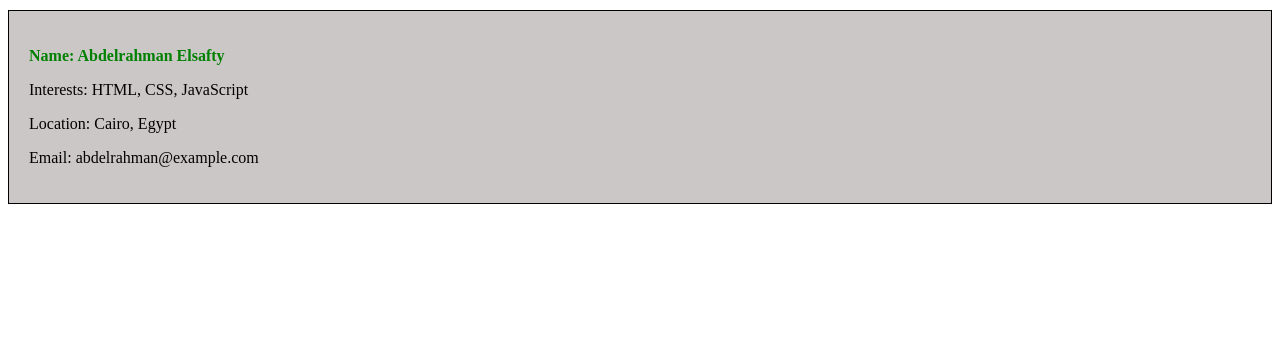
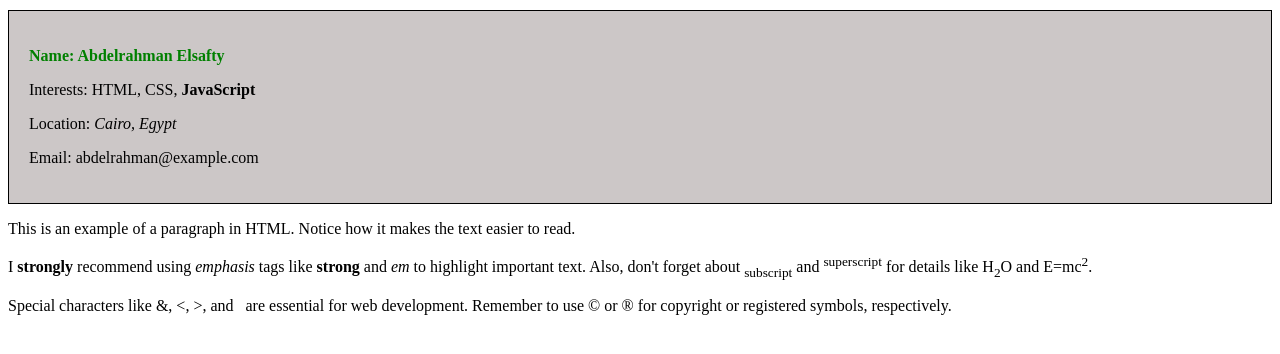
Before and after one commit to abdelrahmanelsafty75/My_First_Portfolio, a plain HTML site: page html_basic/test.html in a window 1280 px wide. Drawn offline with Linux system fonts and the light colour scheme.

Commit message:
More about text

```diff
--- a/html_basic/test.html
+++ b/html_basic/test.html
@@ -20,9 +20,16 @@
 <body>
     <div id = "user123" class = "user-card" data-user-level = "Novice" style = "border: 1px solid black;">
         <p class = "highlight">Name: Abdelrahman Elsafty</p>
-        <p>Interests: HTML, CSS, JavaScript</p>
-        <p>Location: Cairo, Egypt</p>
+        <p>Interests: HTML, CSS,<strong> JavaScript</strong></p> <!-- Added strong tag for emphasis -->
+        <p>Location: <em>Cairo, Egypt</em></p> <!-- Added em tag (Italic) for emphasis -->
         <p>Email: abdelrahman@example.com</p>
     </div>
+         <p>This is an example of a paragraph in HTML. Notice how it makes the text easier to read.</p>
+
+    <p>I <strong>strongly</strong> recommend using <em>emphasis</em> tags like <strong>strong</strong> and <em>em</em> to highlight
+         important text. Also, don't forget about <sub>subscript</sub> and <sup>superscript</sup> for details like H<sub>2</sub>O and E=mc<sup>2</sup>.</p>
+    <p>Special characters like &amp;, &lt;, &gt;, and &nbsp; are essential for web development. Remember to use &copy; or &reg; for copyright or registered
+         symbols, respectively.</p>
+
 </body>
 </html>
```
